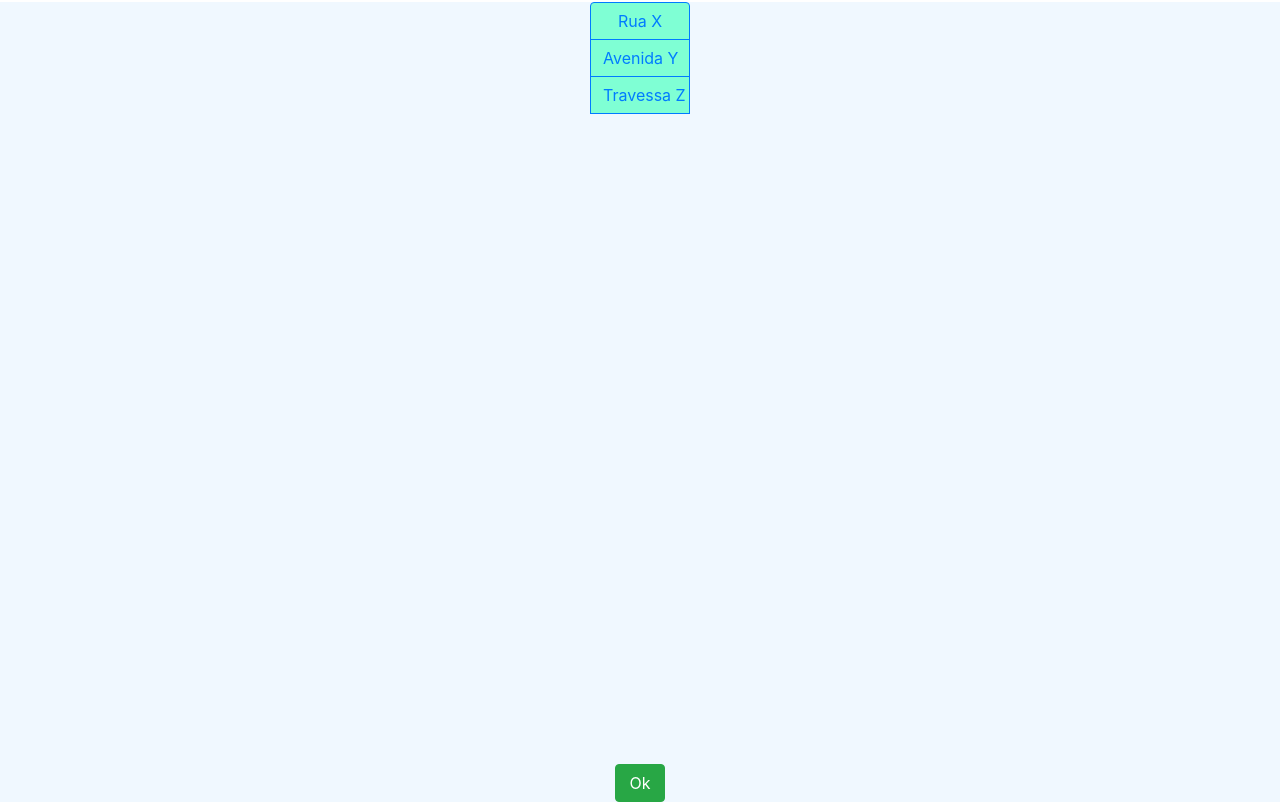
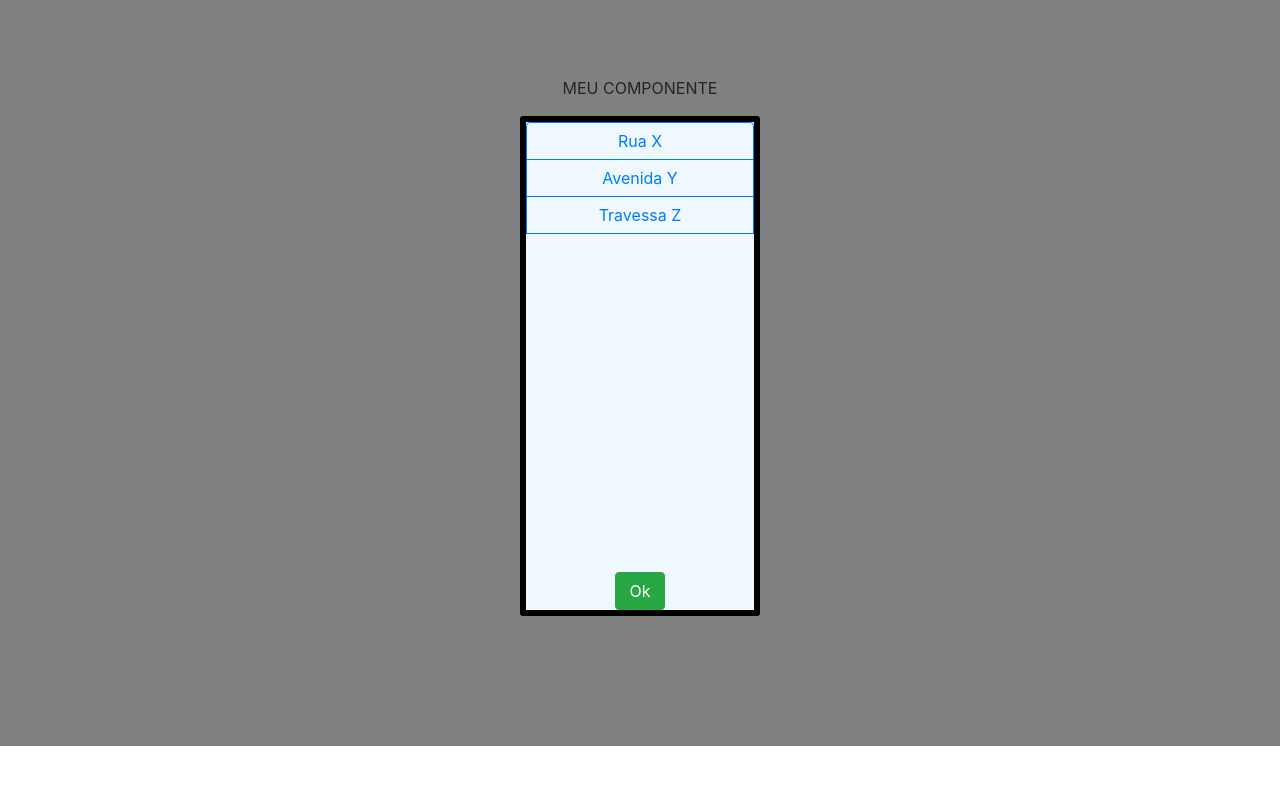
Before and after one commit to nandoartur45/FeaturesList, a website: page index.html in a window 1280 px wide. Shown: the part 54-856 px from the top of the page. After the commit the page ends 800 px from the top, so only its background shows below. Drawn offline with nearby package versions, Linux system fonts and the light colour scheme; files whose address does not match are found by name.

Commit message:
Flexbox fixed. Border and border-radius. ConteinerShadow. Conteiner's Button position fixed.

```diff
--- a/index.css
+++ b/index.css
@@ -1,9 +1,22 @@
-
+#containerShadow
+{
+    width: 100vw;
+    height: 100vh;
+    background-color: #808080;
+    display: flex;
+    flex-direction: column;
+    justify-content: center;
+    align-items: center;
+}
 
 #containerDiv
 {
-    width: 100vw;
-     height: 100vh;
+    border: 6px solid black;
+    border-radius: 3px;
+
+
+    width: 240px;
+    height: 500px;
     background-color: aliceblue;
     display: flex;
     flex-direction: column;
@@ -11,13 +24,10 @@
     justify-content: center;
 }
 
-#div1, #div2, #div3
+.buttondiv
 {
-    width: 100px;
-    /*height: 100px;*/
+    width: 100vw;
     background-color: aquamarine;
-
-
 }
 
 #containerok
@@ -25,10 +35,7 @@
     margin-top: auto;
 }
 
-
 #buttonok
 {
     width: 50px;
-    /* height: 50px; */
-
 }
--- a/index.html
+++ b/index.html
@@ -11,30 +11,29 @@
 </head>
 
 <body>
-    <div>
-        <h1 style="display: flex; flex-direction: column; justify-content: center; align-items: center;">Address Window</h1>
-    </div>
-    <link rel="stylesheet" href="C:\Users\PC\Documents\ProjetosDev\Nando\-addresswindow\bootstrap-4.1.3-dist\css\bootstrap.min.css">
+    <link rel="stylesheet" href="bootstrap-4.1.3-dist\css\bootstrap.min.css">
     <script src="https://code.jquery.com/jquery-3.3.1.slim.min.js" integrity="sha384-q8i/X+965DzO0rT7abK41JStQIAqVgRVzpbzo5smXKp4YfRvH+8abtTE1Pi6jizo"
         crossorigin="anonymous"></script>
     <script src="https://cdnjs.cloudflare.com/ajax/libs/popper.js/1.14.3/umd/popper.min.js" integrity="sha384-ZMP7rVo3mIykV+2+9J3UJ46jBk0WLaUAdn689aCwoqbBJiSnjAK/l8WvCWPIPm49"
         crossorigin="anonymous"></script>
-    <script src="C:\Users\PC\Documents\ProjetosDev\Nando\-addresswindow\bootstrap-4.1.3-dist\js\bootstrap.min.js"></script>
+    <script src="bootstrap-4.1.3-dist\js\bootstrap.min.js"></script>
 
 
+    <div id="containerShadow">
 
-    <div id="containerDiv" class="btn-group-vertical btn-group-toggle">
-            <button id="div1" type="button" class="btn btn-outline-primary">Rua X</button>
-            <button id="div2" type="button" class="btn btn-outline-primary">Avenida Y</button>
-            <button id="div3" type="button" class="btn btn-outline-primary">Travessa Z</button>
+        <p>MEU COMPONENTE</p>
+        <div id="containerDiv" class="btn-group-vertical btn-group-toggle">
+
+
+            <button type="button" class="btn btn-outline-primary buttondiv">Rua X</button>
+            <button type="button" class="btn btn-outline-primary buttondiv">Avenida Y</button>
+            <button type="button" class="btn btn-outline-primary buttondiv">Travessa Z</button>
 
             <div id="containerok">
                 <button id="buttonok" type="button" class="btn btn-success">Ok</button>
             </div>
+        </div>
     </div>
-
-
-
 </body>
 
 </html>
```
